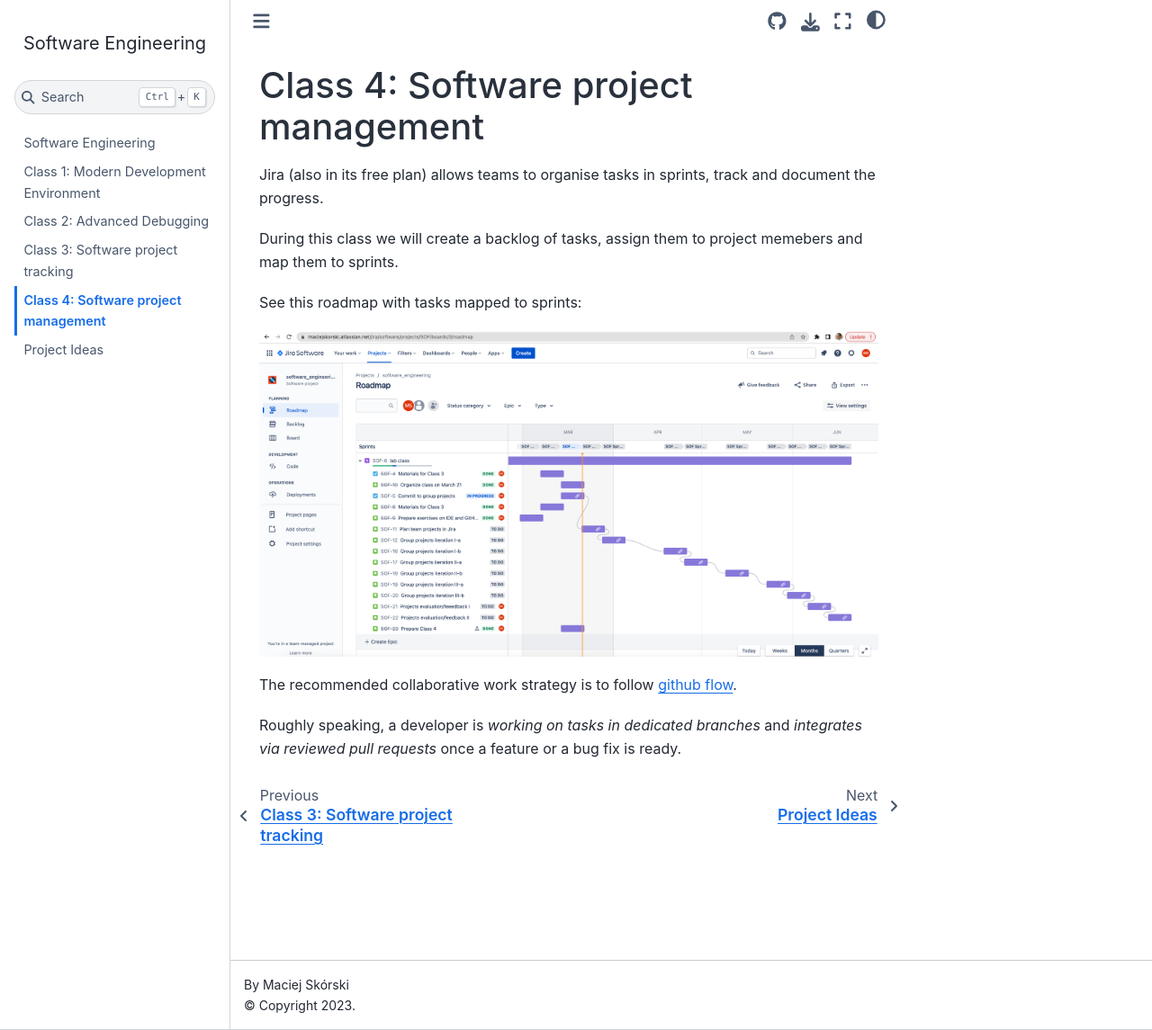
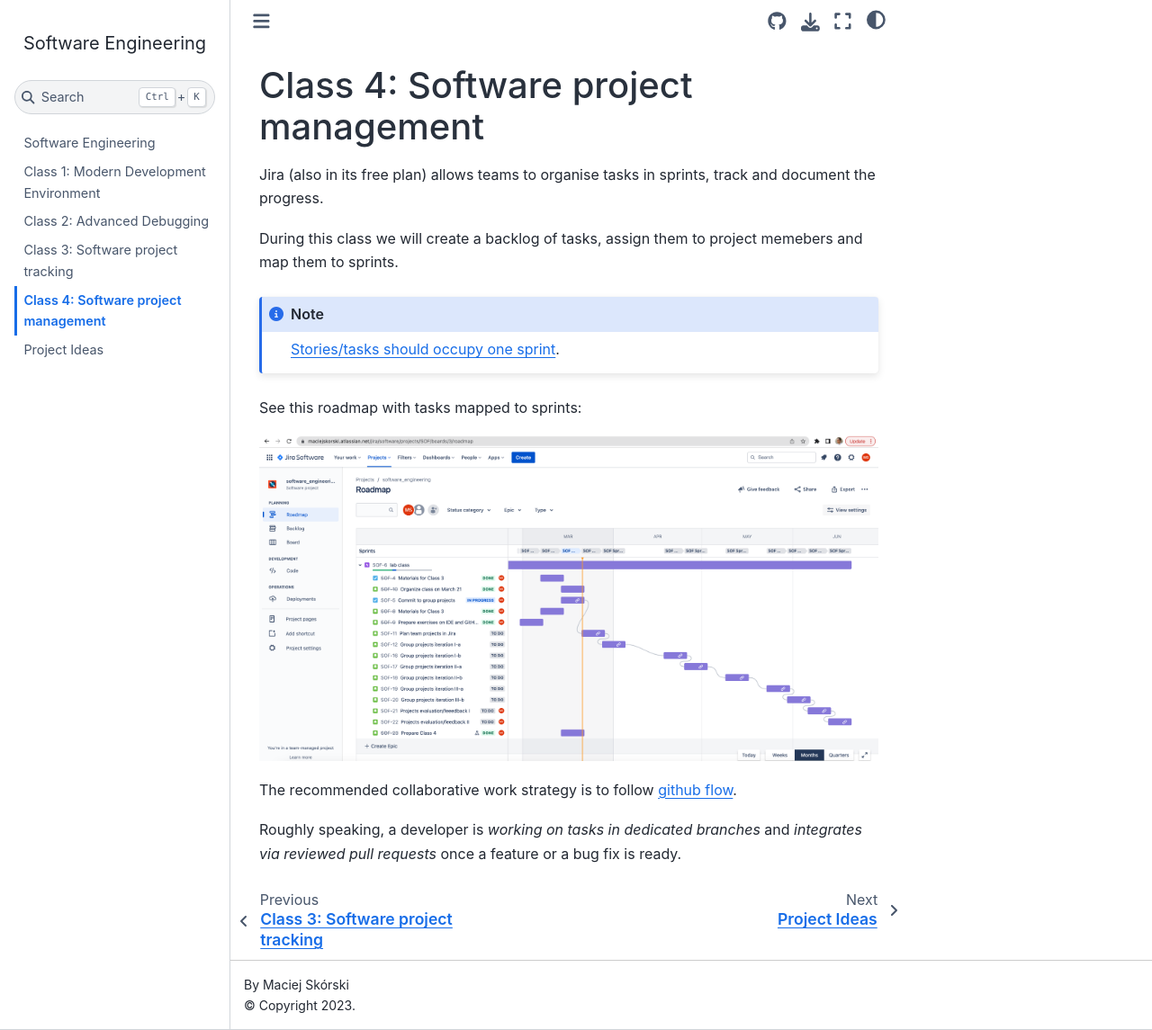
Before and after one commit to maciejskorski/software_engineering, a Jupyter Book: the page built from docs/project_management.md, in a window 1280 px wide and 1145 px high. Shown: the whole window at 90% size. Built offline with Jupyter Book 1.0.4 settings and Sphinx 7.4.7 and the Sphinx Book theme 1.1.4, drawn with Linux system fonts in a browser that asks for light colours.

Commit message:
update docs

````diff
--- a/docs/project_management.md
+++ b/docs/project_management.md
@@ -3,6 +3,10 @@
 Jira (also in its free plan) allows teams to organise tasks in sprints, track and document the progress.
 
 During this class we will create a backlog of tasks, assign them to project memebers and map them to sprints.
+
+```{note}
+[Stories/tasks should occupy one sprint](https://community.atlassian.com/t5/Jira-Software-questions/Jira-Roadmaps-how-to-extend-stories-across-multiple-sprints/qaq-p/1793636).
+```
 
 See this roadmap with tasks mapped to sprints:
 
````
Also changed, not shown: docs/project_tracking.md (+2 -0 lines).
